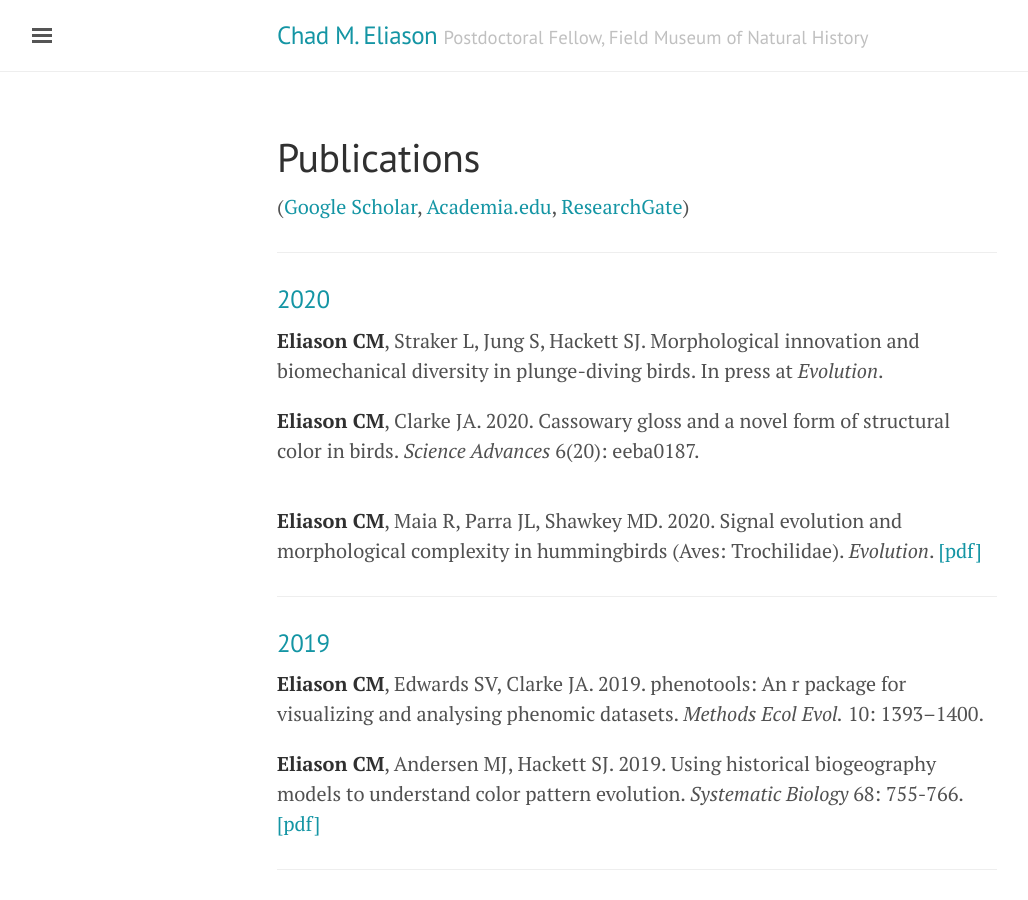
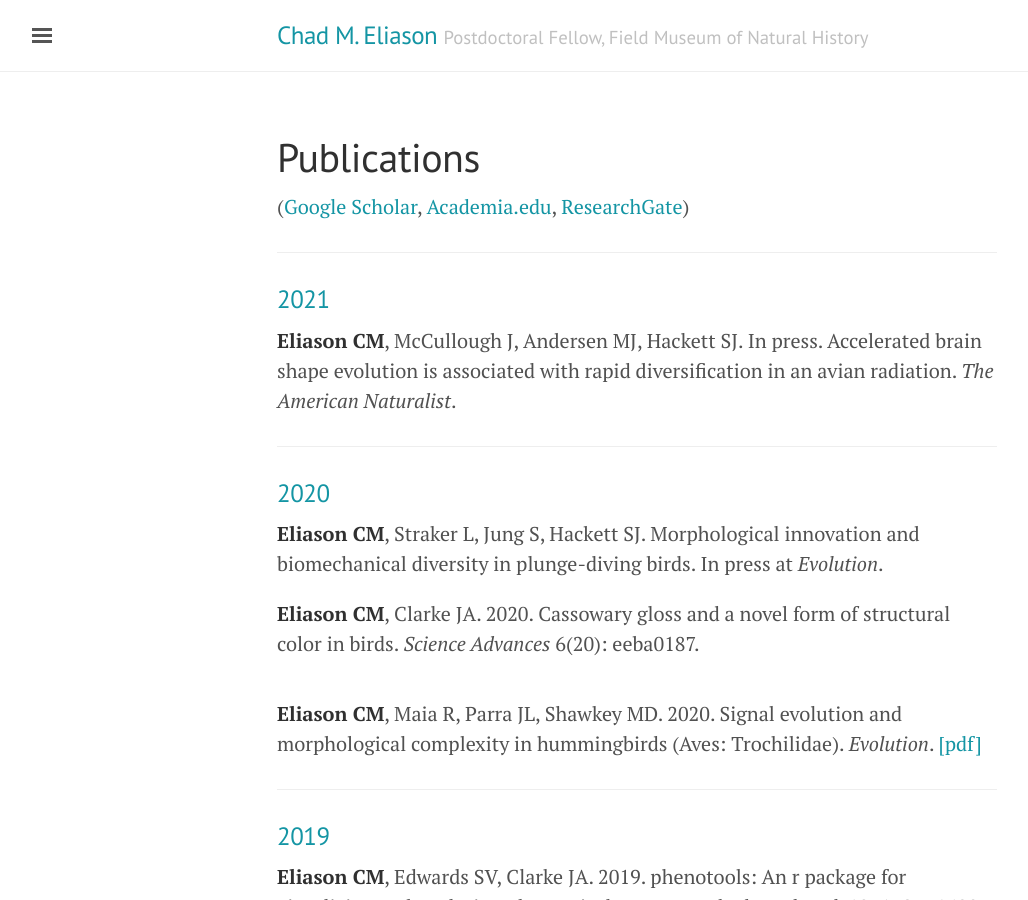
Before and after one commit to celiason/celiason.github.io, a Jekyll site: the page built from 2-publications.md, in a window 1280 px wide and 900 px high. Shown: the whole window, without its empty margins (3-1031 px from the left). Built offline with Jekyll 4.4.1, drawn with Linux system fonts in a browser that asks for light colours.

Commit message:
Update 2-publications.md

```diff
--- a/2-publications.md
+++ b/2-publications.md
@@ -6,6 +6,12 @@
 ([Google Scholar](http://scholar.google.com/citations?user=IJ7DM7kAAAAJ&amp;hl=en), [Academia.edu](http://utexas.academia.edu/ChadEliason), [ResearchGate](https://www.researchgate.net/profile/Chad_Eliason))
 
 <!-- ## Published or in press -->
+
+---
+
+### 2021
+
+__Eliason CM__, McCullough J, Andersen MJ, Hackett SJ. In press. Accelerated brain shape evolution is associated with rapid diversification in an avian radiation. _The American Naturalist_.
 
 ---
 
```
